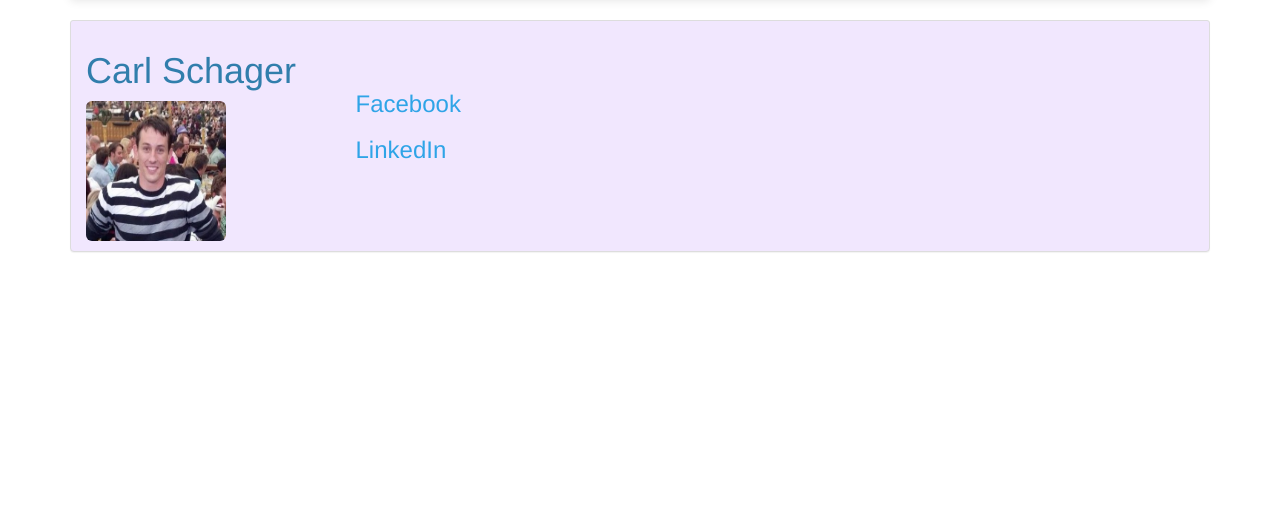
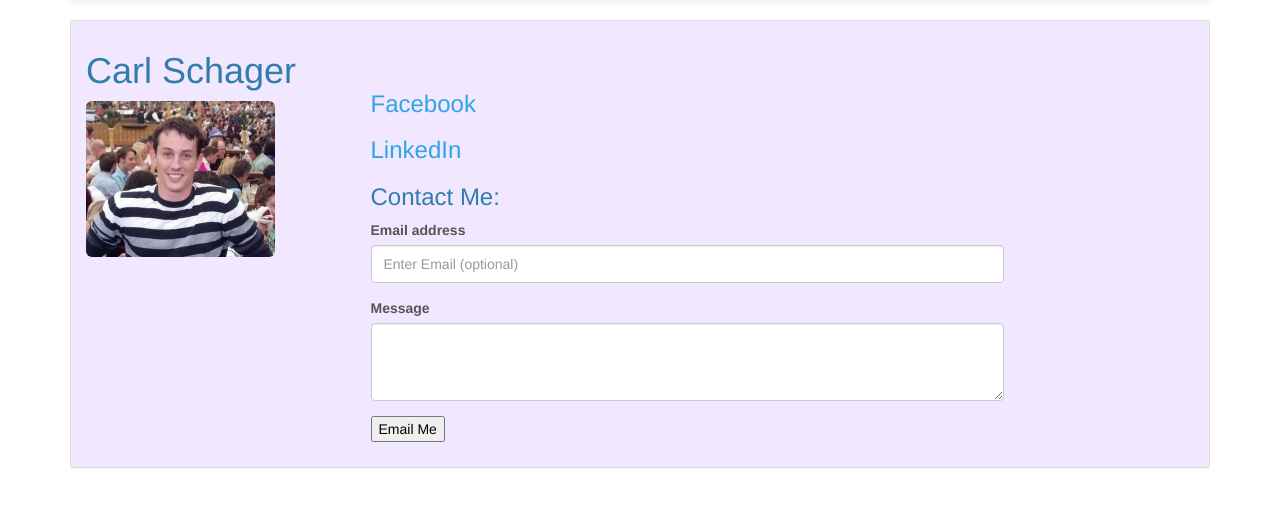
Before and after one commit to crazcarl/placemappergame, a Python web app: template templates/contact.html in a window 1280 px wide. Shown: the part 62-569 px from the top of the page. Run offline with Jinja, Linux system fonts and the light colour scheme; the template is opened without the code that fills it, so the values that code supplies are empty; some libraries are stand-ins or nearby versions.

Commit message:
contact form/faq visual changes
Adding email form.

```diff
--- a/templates/FAQ.html
+++ b/templates/FAQ.html
@@ -5,7 +5,7 @@
 
 		<div class="container">
 		{% include 'navbar.html' %}
-
+		<h2> Frequently Asked Questions</h2><br>
 		<div class="panel panel-info">
 			<div class="panel-heading">
 				<h3 class="panel-title">What is the point of this game?</h3>
--- a/templates/contact.html
+++ b/templates/contact.html
@@ -15,12 +15,26 @@
 				<div class="row">
 					<div class="col-md-3">
 						<h1>Carl Schager</h1>
-						<img src="/static/profile.jpg" alt="..." class="img-rounded" height="140" width="140">
+						<img src="/static/profile.jpg" alt="..." class="img-rounded" height="156" width="189">
 					</div>
-					<div class="col-md=2">
+					<div class="col-md-7">
 					<br><br>
 						<h3><a href="https://www.facebook.com/crazcarl">Facebook</a></h3>
 						<h3><a href="http://www.linkedin.com/pub/carl-schager/10/b15/554/">LinkedIn</a></h3>
+						<form role="form">
+							<h3>Contact Me:</h3>
+							<div class="form-group">
+								<label for="email">Email address</label>
+								<input type="email" class="form-control" id="email" placeholder="Enter Email (optional)">
+							</div>
+							<div class="form-group">
+								<label for="message">Message</label>
+								<textarea class="form-control" rows="3" id="message"></textarea>
+							</div>
+							<div class="form-group">
+								<input type='submit' name='submit' value="Email Me"></input>
+							</div>
+						</form>
 					</div>
 				</div>
 			</div>
```
